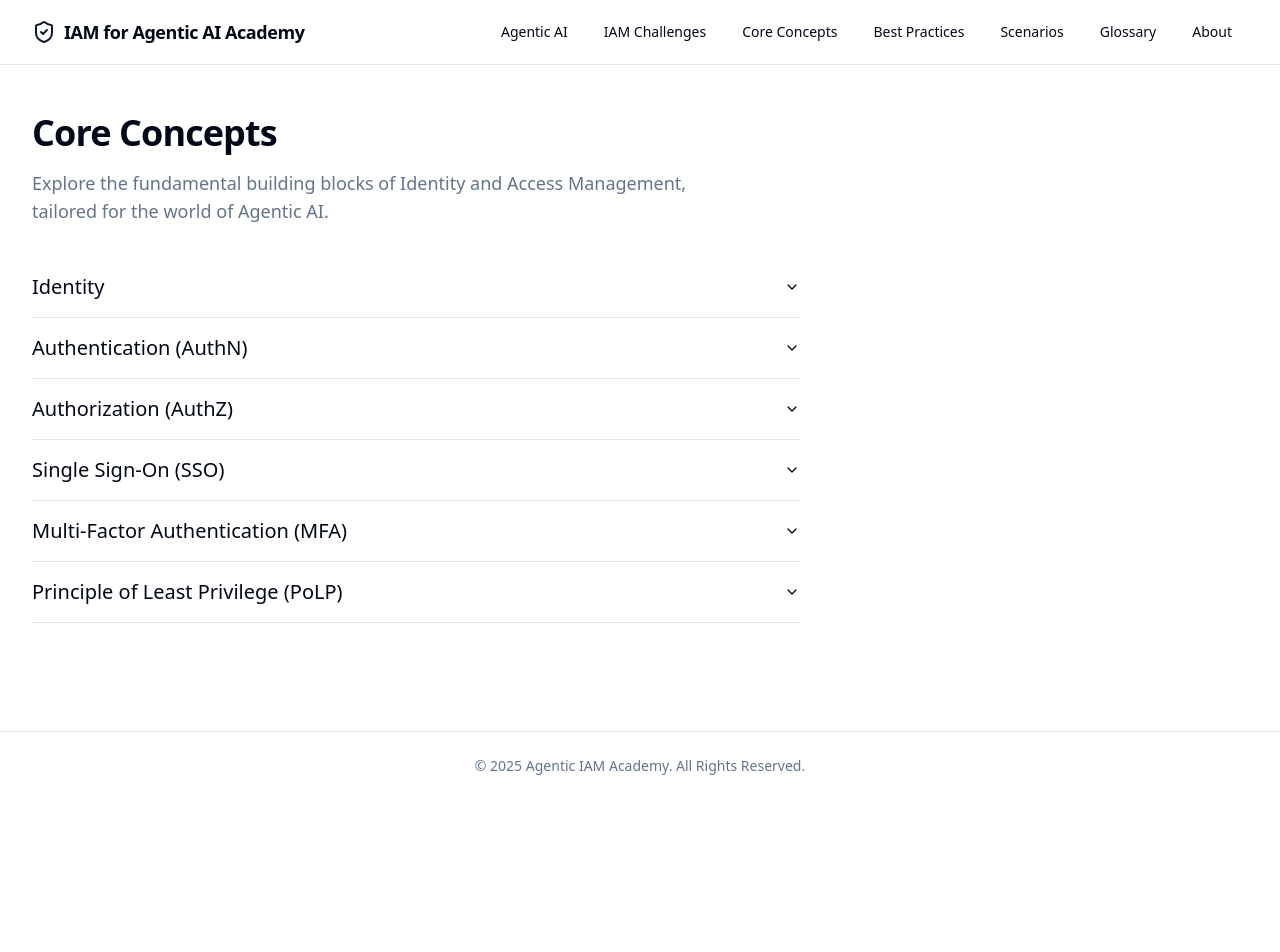
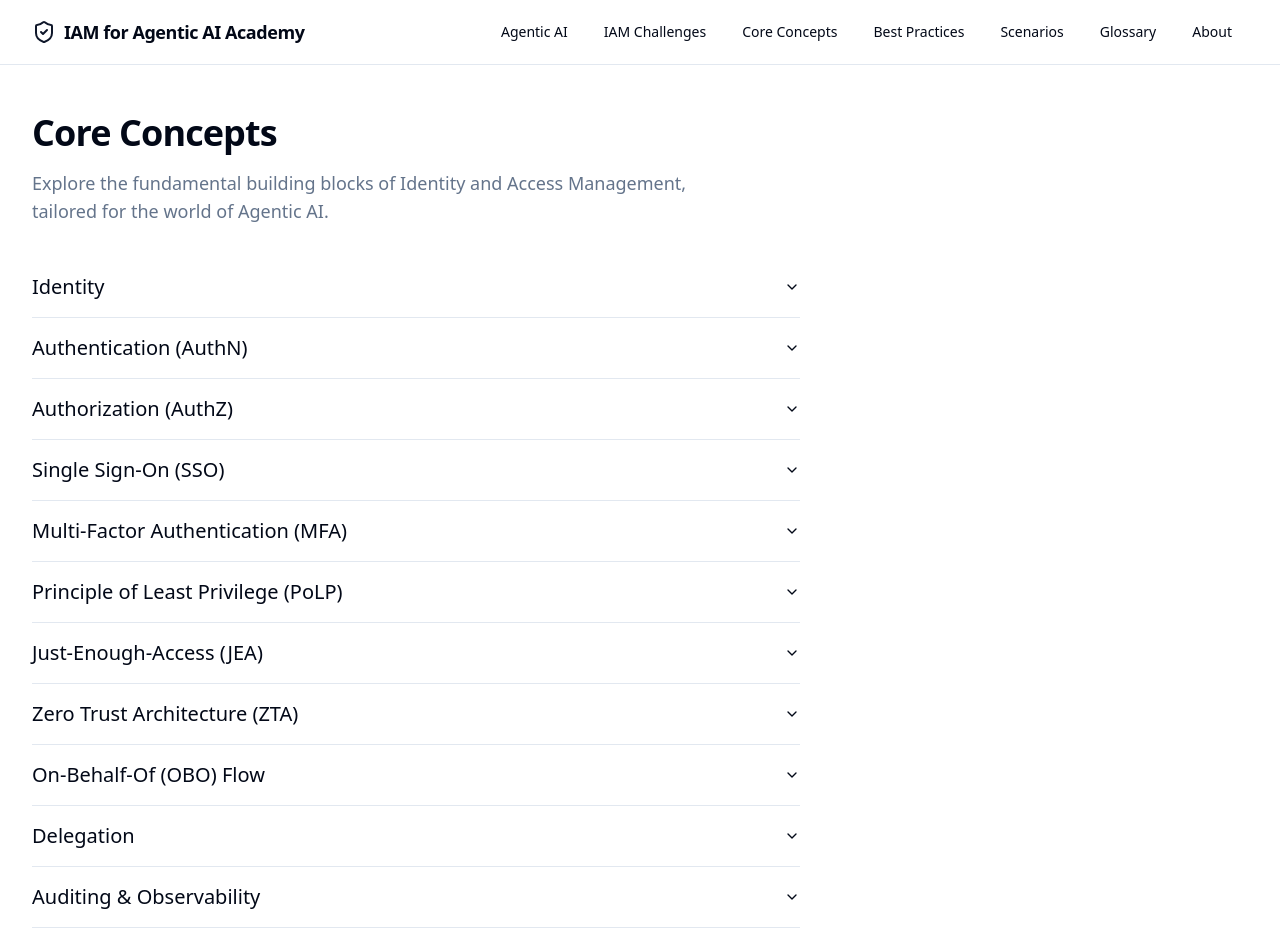
Before and after one commit to ayshsandu/agentic-iam-academy, a React (Vite) app: page /concepts in a window 1280 px wide. Shown: the top 952 px of the page. Before the commit the page ends 800 px from the top, so only its background shows below. Built offline with nearby package versions, Linux system fonts and the light colour scheme.

Commit message:
Add content to core concepts
Added content for "just enough authorization", "zero trust", "on-behalf-of (OBO)", "delegation", and "audit" to the core concepts page.

```diff
--- a/src/pages/Concepts.tsx
+++ b/src/pages/Concepts.tsx
@@ -1,4 +1,3 @@
-
 import {
   Accordion,
   AccordionContent,
@@ -37,6 +36,31 @@ const concepts = [
     title: "Principle of Least Privilege (PoLP)",
     content: "This is a fundamental security principle which dictates that an identity should only be granted the minimum permissions necessary to perform its required tasks. For AI agents, this is crucial to limit the potential damage if an agent is compromised or behaves unexpectedly. Permissions should be fine-grained and time-bound whenever possible.",
   },
+  {
+    value: "jea",
+    title: "Just-Enough-Access (JEA)",
+    content: "A modern evolution of the Principle of Least Privilege (PoLP). JEA dictates that identities should be granted permissions not only with the minimum privilege but also for the minimum time required to complete a task. For AI agents, this means dynamically generating credentials and permissions that are valid only for a specific operation and expire immediately after, often called 'just-in-time' access."
+  },
+  {
+    value: "zero-trust",
+    title: "Zero Trust Architecture (ZTA)",
+    content: "A security model built on the principle of 'never trust, always verify.' It eliminates the idea of a trusted internal network and an untrusted external network. Every access request is treated as if it originates from an untrusted source and must be strictly authenticated, authorized, and encrypted before access is granted. For agents, this means they must continuously re-verify their identity and authorization for every interaction."
+  },
+  {
+    value: "obo",
+    title: "On-Behalf-Of (OBO) Flow",
+    content: "A specific type of delegation where an application or agent needs to call a downstream service while acting on behalf of a user. The agent authenticates the user and then uses that user's identity to obtain a separate, delegated token to access the downstream service. This ensures that the downstream service can enforce permissions based on the original user's rights, maintaining a clear chain of identity."
+  },
+  {
+    value: "delegation",
+    title: "Delegation",
+    content: "The process of allowing one identity (the delegate, e.g., an AI agent) to act with the permissions of another identity (the delegator, e.g., a human user). This is fundamental for agents that perform tasks for users. The key challenge is to ensure that delegation is securely implemented, with clear constraints on what actions the delegate can perform and for how long."
+  },
+  {
+    value: "audit",
+    title: "Auditing & Observability",
+    content: "The practice of recording, monitoring, and analyzing all IAM-related events. A comprehensive audit trail logs who (or what agent) accessed what resource, when, from where, and with what permissions. For AI agents, robust and immutable audit logs are critical for security forensics, compliance, accountability, and debugging unexpected behavior."
+  }
 ];
 
 
```
